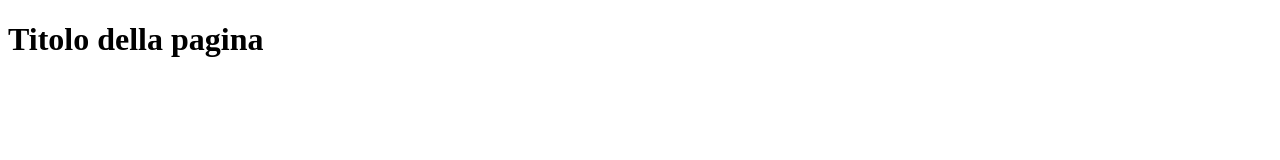
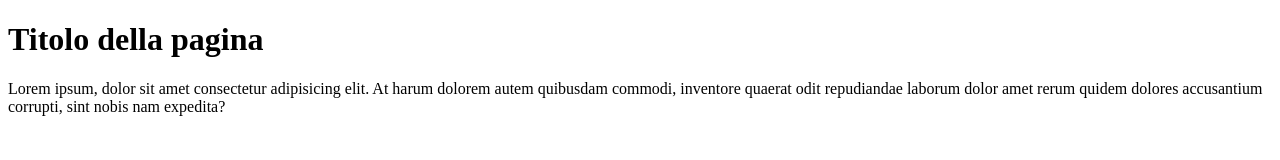
Before and after one commit to ricardo-limaco/la_mia_prima_repository, a plain HTML site: page index.html in a window 1280 px wide. Drawn offline with Linux system fonts and the light colour scheme.

Commit message:
revert con paragrafo

```diff
--- a/index.html
+++ b/index.html
@@ -8,5 +8,8 @@
 </head>
 <body>
     <H1>Titolo della pagina</H1>
+    <p>Lorem ipsum, dolor sit amet consectetur adipisicing elit.
+        At harum dolorem autem quibusdam commodi, inventore quaerat odit repudiandae
+        laborum dolor amet rerum quidem dolores accusantium corrupti, sint nobis nam expedita?</p>
 </body>
 </html>
```
